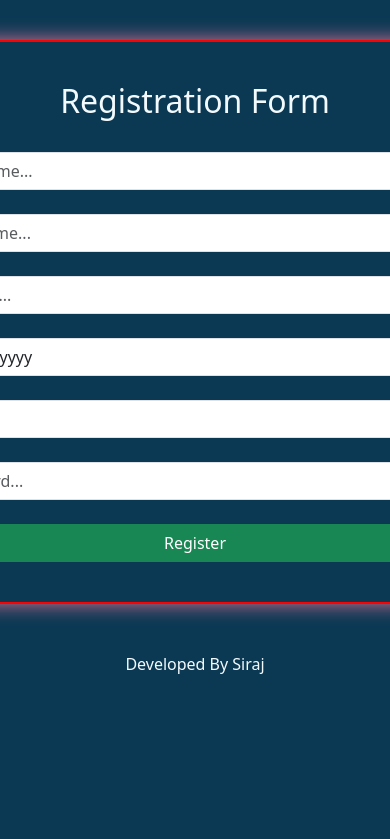
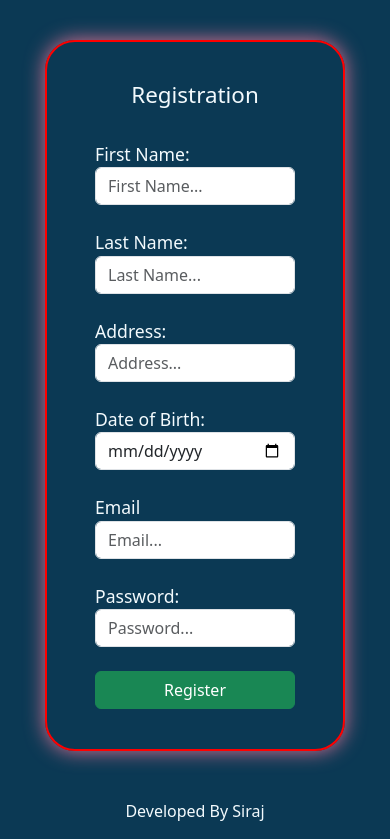
Before and after one commit to sirajms5/Clothing-Store, a PHP site: page /register.html in a window 390 px wide; the page is wider, and only the part inside the window is pictured. Shown: the part 56-895 px from the top of that part. Before the commit the page ends 730 px from the top of that part, so only its background shows below. Run offline with PHP 8.4, Linux system fonts and the light colour scheme; some libraries are stand-ins or nearby versions.

Commit message:
registration and login responsive

```diff
--- a/login.html
+++ b/login.html
@@ -62,7 +62,7 @@
         </nav>
     </header>
     <main id="main">
-        <section id="registration-section-content" id="user-login">
+        <section class="container" id="registration-section-content" id="user-login">
             <h2 class="secondary-title">Log In</h2>
             <form class="form-layout" id="log-in-form" name="log-in-form" method="post"
                 action="https://sirajsaleem.com/web/ticket-master/php/user-login.php">
--- a/register.html
+++ b/register.html
@@ -64,8 +64,8 @@
         </nav>
     </header>
     <main id="main">
-        <section id="registration-section-content" id="user-registration">
-            <h2 class="secondary-title">Registration Form</h2>
+        <section class="container" id="registration-section-content" id="user-registration">
+            <h2 class="secondary-title">Registration</h2>
             <form class="form-layout" id="registration-form" method="post" action="./php/login.php">
                 <div class="form-element-package">
                     <label for="first-name">First Name:</label>
@@ -105,7 +105,7 @@
         </section>
     </main>
     <footer id="footer">
-        <p>Developed By Siraj</p>
+        <p id="test">Developed By Siraj</p>
     </footer>
 </body>
 
--- a/styles/style.css
+++ b/styles/style.css
@@ -303,4 +303,61 @@
     grid-column: 1/2;
     grid-row: 5/6
   }
+
+  #shopping-items,
+  .shopping-history {
+    grid-template-columns: 1fr 1fr;
+  }
 }
+
+@media(max-width: 820px) {
+
+  #shopping-items,
+  .shopping-history {
+    grid-template-columns: 1fr;
+  }
+}
+
+@media(max-width: 767px) {
+  .form-element-package {
+    grid-template-columns: 1fr;
+  }
+
+  #email-error,
+  #password-error,
+  #current-password-error,
+  #new-password-error,
+  #re-new-password-error,
+  #card-name-error,
+  #card-number-error,
+  #card-expiration-error,
+  #card-cvc-error,
+  #first-name-error,
+  #last-name-error,
+  #address-error,
+  #date-of-birth-error {
+    grid-column: 1/2;
+  }
+}
+
+@media(max-width: 575px){
+  #registration-section-content {
+    max-width: 500px;
+  }
+}
+
+@media(max-width: 393px){
+  #registration-section-content {
+    max-width: 300px;
+  }
+
+  .secondary-title{
+    font-size: 1.4rem;
+  }
+}
+
+@media(max-width: 300px){
+  #registration-section-content {
+    max-width: 200px;
+  }
+}
```
